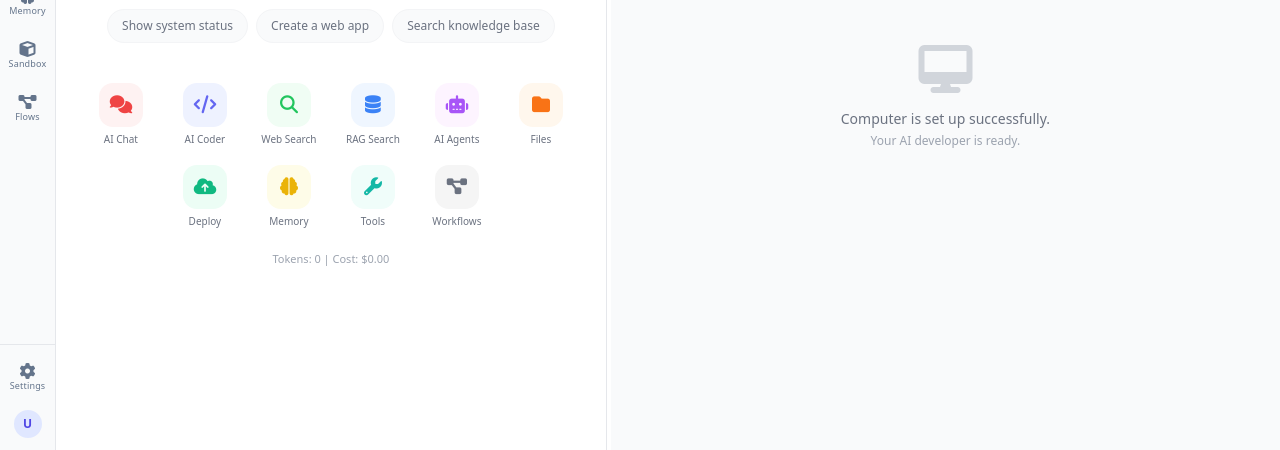
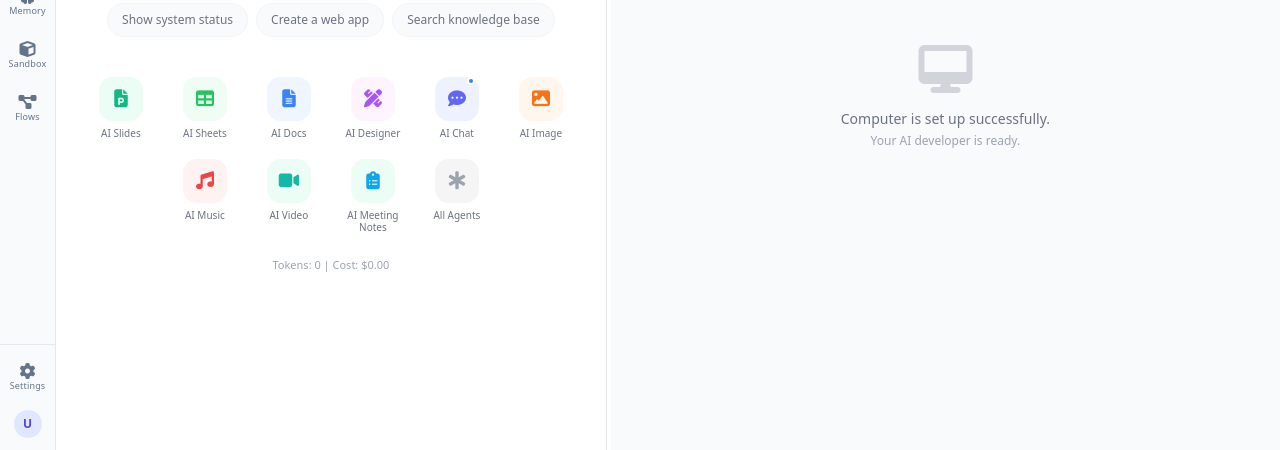
Before and after one commit to gary790/Compass, a website: page public/index.html in a window 1280 px wide. Shown: the part 350-800 px from the top of the page. Drawn offline with nearby package versions, Linux system fonts and the light colour scheme; no server answers.

Commit message:
fix: replace service icons with exact Genspark set
AI Slides, AI Sheets, AI Docs, AI Designer, AI Chat (with blue dot), AI Image, AI Music, AI Video, AI Meeting Notes, All Agents

```diff
--- a/public/index.html
+++ b/public/index.html
@@ -298,45 +298,46 @@
 
         <!-- Service icons row -->
         <div class="flex items-start gap-5 flex-wrap justify-center max-w-2xl">
-          <div class="service-icon-item" onclick="sendQuickAction('Start a new chat conversation')">
-            <div class="service-icon-circle" style="background:#fef2f2;"><i class="fas fa-comments" style="color:#ef4444;"></i></div>
+          <div class="service-icon-item" onclick="sendQuickAction('Create a presentation slide deck')">
+            <div class="service-icon-circle" style="background:#ecfdf5;"><i class="fas fa-file-powerpoint" style="color:#10b981;"></i></div>
+            <span class="service-icon-label">AI Slides</span>
+          </div>
+          <div class="service-icon-item" onclick="sendQuickAction('Create a spreadsheet')">
+            <div class="service-icon-circle" style="background:#f0fdf4;"><i class="fas fa-table" style="color:#22c55e;"></i></div>
+            <span class="service-icon-label">AI Sheets</span>
+          </div>
+          <div class="service-icon-item" onclick="sendQuickAction('Create a document')">
+            <div class="service-icon-circle" style="background:#eff6ff;"><i class="fas fa-file-alt" style="color:#3b82f6;"></i></div>
+            <span class="service-icon-label">AI Docs</span>
+          </div>
+          <div class="service-icon-item" onclick="sendQuickAction('Help me design a UI layout')">
+            <div class="service-icon-circle" style="background:#fdf4ff;"><i class="fas fa-pen-ruler" style="color:#a855f7;"></i></div>
+            <span class="service-icon-label">AI Designer</span>
+          </div>
+          <div class="service-icon-item" onclick="sendQuickAction('Start a new chat conversation')" style="position:relative;">
+            <div class="service-icon-circle" style="background:#eef2ff;"><i class="fas fa-comment-dots" style="color:#6366f1;"></i></div>
+            <div style="position:absolute;top:0;right:14px;width:8px;height:8px;background:#3b82f6;border-radius:50%;border:2px solid #fff;"></div>
             <span class="service-icon-label">AI Chat</span>
           </div>
-          <div class="service-icon-item" onclick="sendQuickAction('Help me write and edit code')">
-            <div class="service-icon-circle" style="background:#eef2ff;"><i class="fas fa-code" style="color:#6366f1;"></i></div>
-            <span class="service-icon-label">AI Coder</span>
+          <div class="service-icon-item" onclick="sendQuickAction('Generate an image')">
+            <div class="service-icon-circle" style="background:#fff7ed;"><i class="fas fa-image" style="color:#f97316;"></i></div>
+            <span class="service-icon-label">AI Image</span>
           </div>
-          <div class="service-icon-item" onclick="sendQuickAction('Search the web for the latest information')">
-            <div class="service-icon-circle" style="background:#f0fdf4;"><i class="fas fa-search" style="color:#22c55e;"></i></div>
-            <span class="service-icon-label">Web Search</span>
+          <div class="service-icon-item" onclick="sendQuickAction('Generate music or audio')">
+            <div class="service-icon-circle" style="background:#fef2f2;"><i class="fas fa-music" style="color:#ef4444;"></i></div>
+            <span class="service-icon-label">AI Music</span>
           </div>
-          <div class="service-icon-item" onclick="sendQuickAction('Search my RAG knowledge base')">
-            <div class="service-icon-circle" style="background:#eff6ff;"><i class="fas fa-database" style="color:#3b82f6;"></i></div>
-            <span class="service-icon-label">RAG Search</span>
+          <div class="service-icon-item" onclick="sendQuickAction('Generate a video')">
+            <div class="service-icon-circle" style="background:#ecfdf5;"><i class="fas fa-video" style="color:#14b8a6;"></i></div>
+            <span class="service-icon-label">AI Video</span>
+          </div>
+          <div class="service-icon-item" onclick="sendQuickAction('Summarize meeting notes')">
+            <div class="service-icon-circle" style="background:#ecfdf5;"><i class="fas fa-clipboard-list" style="color:#0ea5e9;"></i></div>
+            <span class="service-icon-label">AI Meeting<br>Notes</span>
           </div>
           <div class="service-icon-item" onclick="sendQuickAction('Show available AI agents and their capabilities')">
-            <div class="service-icon-circle" style="background:#fdf4ff;"><i class="fas fa-robot" style="color:#a855f7;"></i></div>
-            <span class="service-icon-label">AI Agents</span>
-          </div>
-          <div class="service-icon-item" onclick="sendQuickAction('Show my workspace files')">
-            <div class="service-icon-circle" style="background:#fff7ed;"><i class="fas fa-folder" style="color:#f97316;"></i></div>
-            <span class="service-icon-label">Files</span>
-          </div>
-          <div class="service-icon-item" onclick="sendQuickAction('Deploy my workspace to Cloudflare Pages')">
-            <div class="service-icon-circle" style="background:#ecfdf5;"><i class="fas fa-cloud-upload-alt" style="color:#10b981;"></i></div>
-            <span class="service-icon-label">Deploy</span>
-          </div>
-          <div class="service-icon-item" onclick="sendQuickAction('Show my project memory and context')">
-            <div class="service-icon-circle" style="background:#fefce8;"><i class="fas fa-brain" style="color:#eab308;"></i></div>
-            <span class="service-icon-label">Memory</span>
-          </div>
-          <div class="service-icon-item" onclick="sendQuickAction('List available tools and their categories')">
-            <div class="service-icon-circle" style="background:#f0fdfa;"><i class="fas fa-wrench" style="color:#14b8a6;"></i></div>
-            <span class="service-icon-label">Tools</span>
-          </div>
-          <div class="service-icon-item" onclick="sendQuickAction('Run a multi-step workflow')">
-            <div class="service-icon-circle" style="background:#f5f5f5;"><i class="fas fa-project-diagram" style="color:#6b7280;"></i></div>
-            <span class="service-icon-label">Workflows</span>
+            <div class="service-icon-circle" style="background:#f5f5f5;"><i class="fas fa-star-of-life" style="color:#9ca3af;"></i></div>
+            <span class="service-icon-label">All Agents</span>
           </div>
         </div>
 
```
